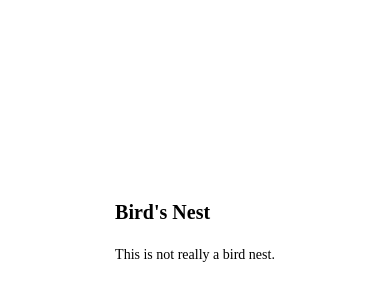
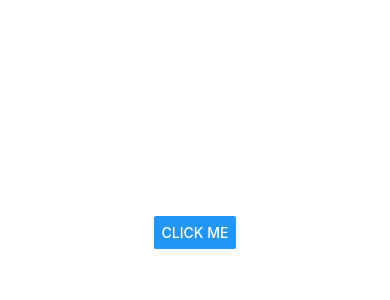
Before and after one commit to AdeshJ4/Done-With-It, a React Native app: screen / in a window 390 px wide. Shown: the part 190-490 px from the top of the page. Built offline with nearby package versions, Linux system fonts and the light colour scheme.

Commit message:
Alert Syntax

```diff
--- a/App.js
+++ b/App.js
@@ -1,24 +1,9 @@
-import React, { useState } from "react";
-import { Text, StyleSheet, View } from "react-native";
+const { View, Text, StyleSheet, Button } = require("react-native");
 
 const App = () => {
-  const [titleText, setTitleText] = useState("Bird's Nest");
-  const bodyText = "This is not really a bird nest.";
-
-  const onPressTitle = () => {
-    setTitleText("Bird's Nest [pressed]");
-  };
-
   return (
     <View style={styles.container}>
-      <Text style={styles.baseText}>
-        <Text style={styles.titleText} onPress={onPressTitle}>
-          {titleText}
-          {"\n"}
-          {"\n"}
-        </Text>
-        <Text numberOfLines={5}>{bodyText}</Text>
-      </Text>
+      <Button title="Click Me" onPress={() => alert("Button Pressed")} />
     </View>
   );
 };
@@ -29,13 +14,6 @@ const styles = StyleSheet.create({
     justifyContent: "center",
     alignItems: "center",
   },
-  baseText: {
-    fontFamily: "Cochin",
-  },
-  titleText: {
-    fontSize: 20,
-    fontWeight: "bold",
-  },
 });
 
 export default App;
```
